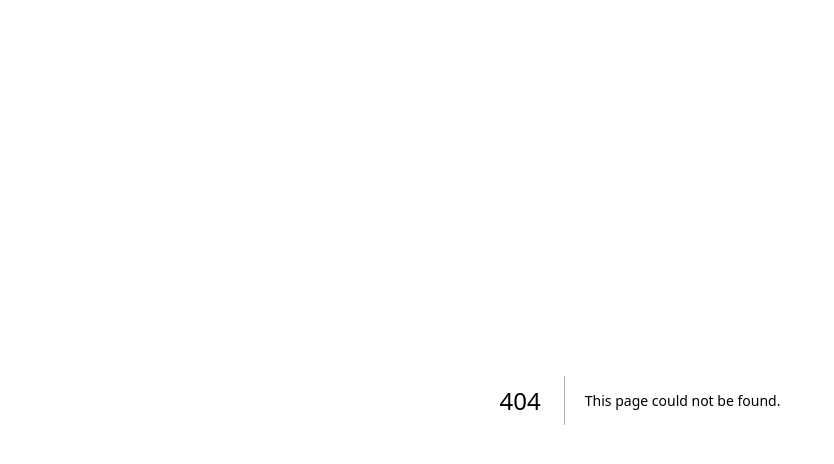
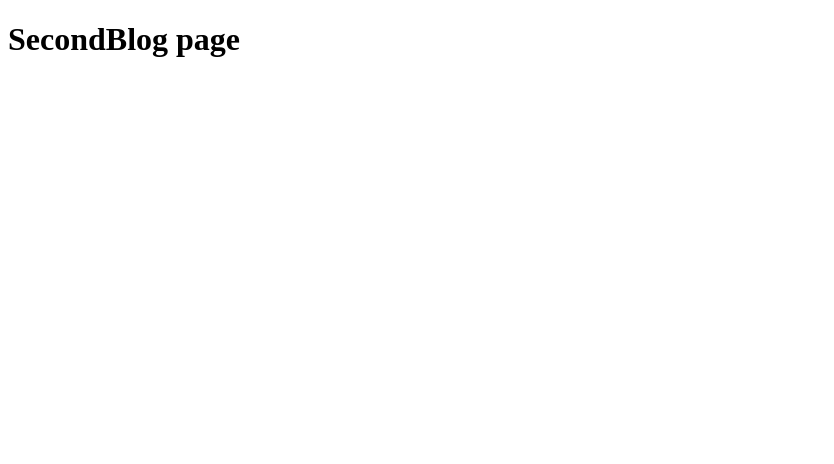
Before and after one commit to bharatsinghani4/learning-nextjs, a Next.js app: page /blog/second in a window 1280 px wide. Before the commit this address had no page. Shown: the top 464 px of the page, without its empty margins (0-834 px from the left). Built offline with nearby package versions, Linux system fonts and the light colour scheme.

Commit message:
Nested Routing

```diff
--- /dev/null
+++ b/src/app/blog/first/page.tsx
@@ -0,0 +1,5 @@
+const FirstBlog = () => {
+  return <h1>FirstBlog page</h1>;
+};
+
+export default FirstBlog;
--- /dev/null
+++ b/src/app/blog/page.tsx
@@ -0,0 +1,5 @@
+const Blog = () => {
+  return <h1>Blog page</h1>;
+};
+
+export default Blog;
--- /dev/null
+++ b/src/app/blog/second/page.tsx
@@ -0,0 +1,5 @@
+const SecondBlog = () => {
+  return <h1>SecondBlog page</h1>;
+};
+
+export default SecondBlog;
```
